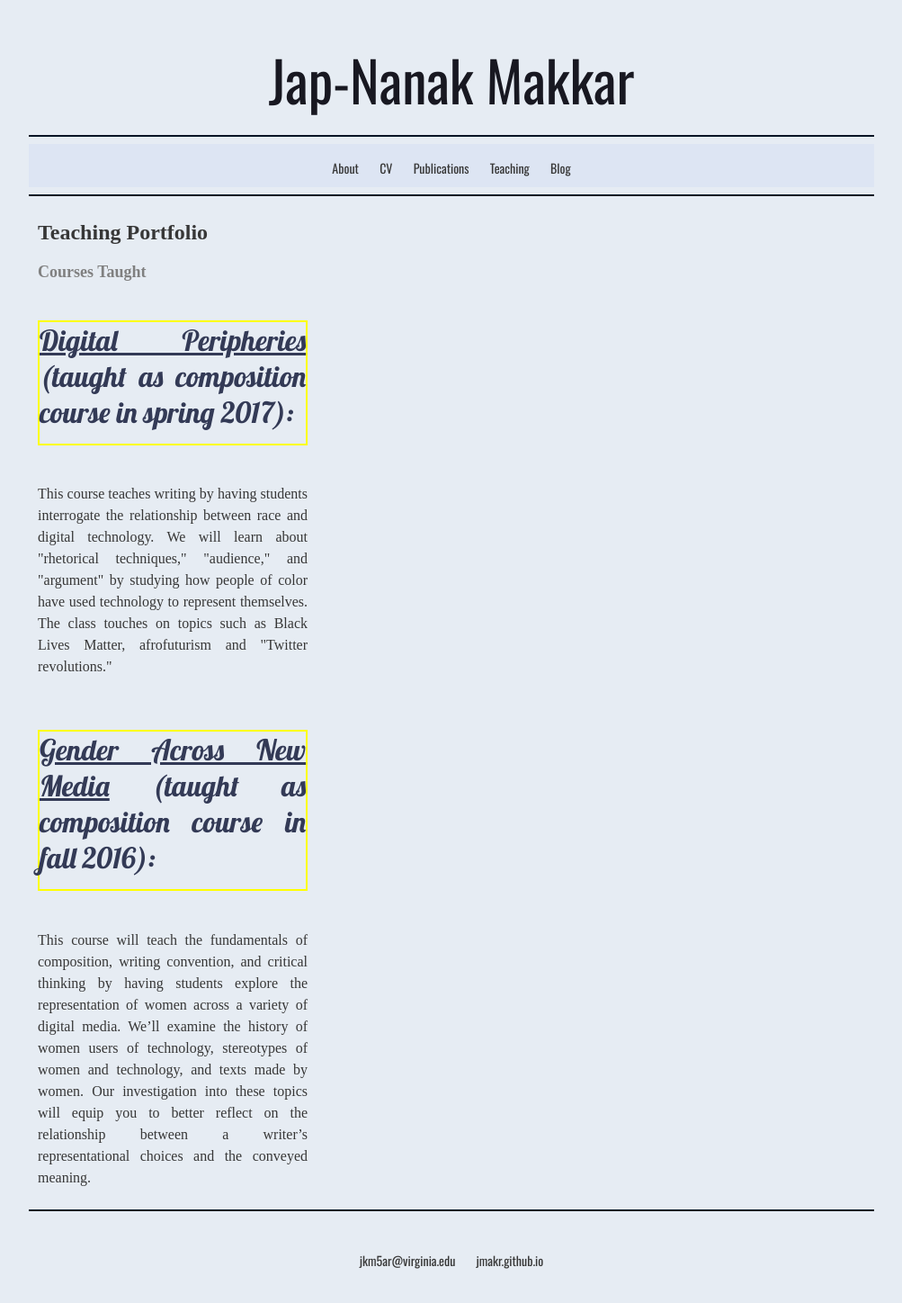
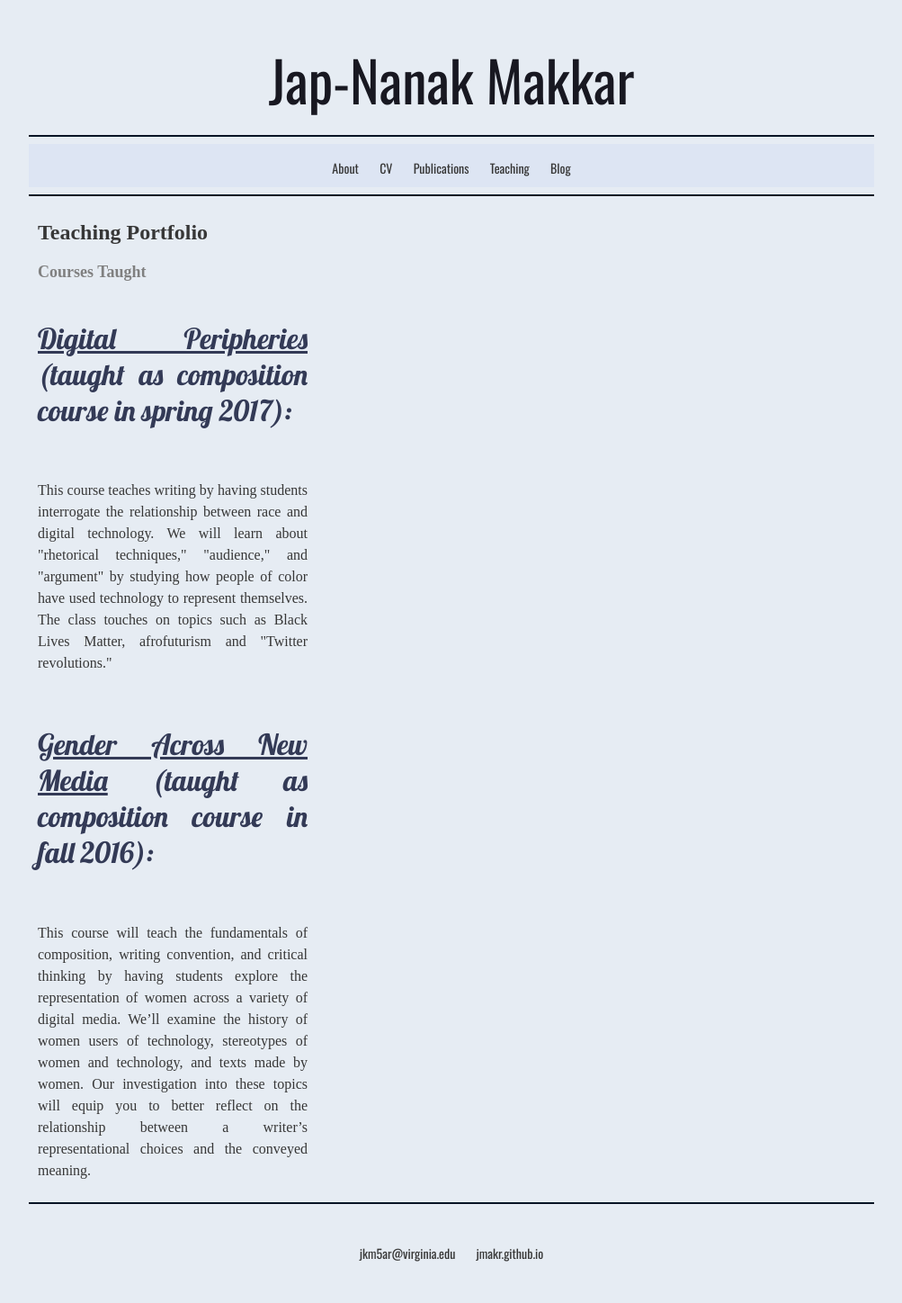
Before and after one commit to jmakr/jmakr.github.io, a Jekyll site: the page built from teaching/index.html, in a window 1280 px wide. Shown: the whole page at 90% size, without its empty margins (138-1141 px from the left). Built offline with Jekyll 4.4.1, drawn with Linux system fonts in a browser that asks for light colours; some web fonts are replaced.

Commit message:
Update main.css

```diff
--- a/css/main.css
+++ b/css/main.css
@@ -191,7 +191,7 @@
     color: #333a56; /* vermillion */
     text-align:justify;
     padding-bottom:5%;
-	border:2px yellow solid;
+
 
 }
 
@@ -203,7 +203,7 @@
     font-size: 48px;
     color: #333a56; /* vermillion */
     text-align:center;
-
+	border:2px yellow solid;
 }
 
 
```
